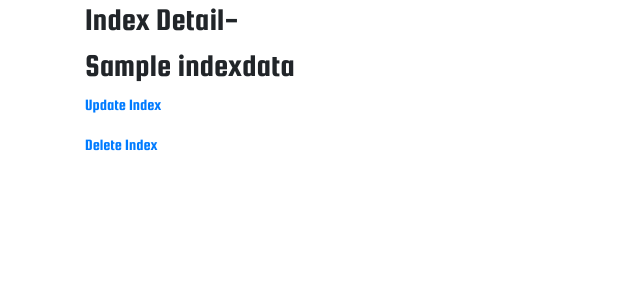
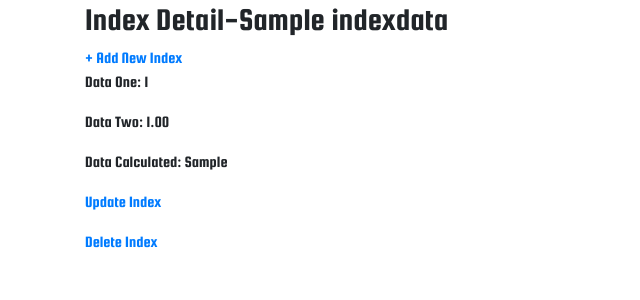
Before and after one commit to kydkang/ims_project, a Django app: page /dept/1/index/1/indexdata/1 in a window 1280 px wide. Shown: the part 56-356 px from the top of the page, without its empty margins (0-640 px from the left). Run offline with Django 3.2, Linux system fonts and the light colour scheme; tables that the repository leaves empty hold one stand-in row (values such as "Sample post"); some libraries are stand-ins or nearby versions.

Commit message:
20191003-3levelUpdated

```diff
--- a/ims_project/ims/templates/ims/indexdata_detail.html
+++ b/ims_project/ims/templates/ims/indexdata_detail.html
@@ -1,9 +1,17 @@
 {% extends 'index_base.html' %}
 {% block content %}
 
-<h2>Index Detail- </h2>
+<h2>Index Detail-{{ object.name }} </h2>
 
-<h2> {{ object.name }} </h2>
+<!-- to add new index or report -->
+<div class="nav-right">
+    <a href="{% url 'indexdata_new' did=did pk=pk %}">+ Add New Index</a>
+</div>
+
+
+    <p>Data One: {{ object.data_one }}</p>
+    <p>Data Two: {{ object.data_two }}</p>
+    <p>Data Calculated: {{ object.calculated_value }}</p>
 
 <p> <a href="{% url 'indexdata_update' object.index.department.id  object.index.id  object.id %}"> Update Index </a> </p>
 
--- a/ims_project/ims/templates/ims/indexdata_list.html
+++ b/ims_project/ims/templates/ims/indexdata_list.html
@@ -5,7 +5,7 @@
 <h1>Index List - {{ index }} </h1>
 
 <div class="nav-right">
-   {# <a href="{% url 'indexdata_new' did=did pk=pk %}">+ Add New Index Data</a>   -->    #}
+    <a href="{% url 'indexdata_new' did=did pk=pk %}">+ Add New Index Data</a>   -->
 </div>
 
 <div class="card" style="width: 18rem;">
--- a/ims_project/ims/views.py
+++ b/ims_project/ims/views.py
@@ -12,7 +12,7 @@ class IndexListView(ListView):
     # model = Index
     template_name = 'ims/index_list.html'
     def get_queryset(self):
-        return Index.objects.filter(department=self.kwargs['did'])
+        return Index.objects.filter(department__id=self.kwargs['did'])
 
     def get_context_data(self, **kwargs):
         context = super(IndexListView, self).get_context_data(**kwargs) # get the default context data
@@ -23,11 +23,12 @@ class IndexListView(ListView):
 class IndexDataListView(ListView):
     template_name ='ims/indexdata_list.html'
     def get_queryset(self):
-        return IndexData.objects.filter(index=self.kwargs['pk'], )
+        return IndexData.objects.filter(index__id=self.kwargs['pk'] )
     def get_context_data(self, **kwargs):
         context = super(IndexDataListView, self).get_context_data(**kwargs) # get the default context data
         context['did'] = self.kwargs['did'] # add extra field to the context
-        context['index'] = Index.objects.get(id=self.kwargs['pk'])
+        # context['index'] = Index.objects.get(id=self.kwargs['pk'])
+        context['pk'] = self.kwargs['pk']
         return context
 
 class IndexDetailView(ListView):
@@ -48,6 +49,8 @@ class IndexDataDetailView(ListView):
     def get_context_data (self, **kwargs):
         context = super(IndexDataDetailView, self).get_context_data(**kwargs)
         context['object'] = IndexData.objects.get(id=self.kwargs['datapk'])
+        context['did'] = self.kwargs['did'] # add extra field to the context
+        context['pk'] = self.kwargs['pk']
         return context
 
 
```
